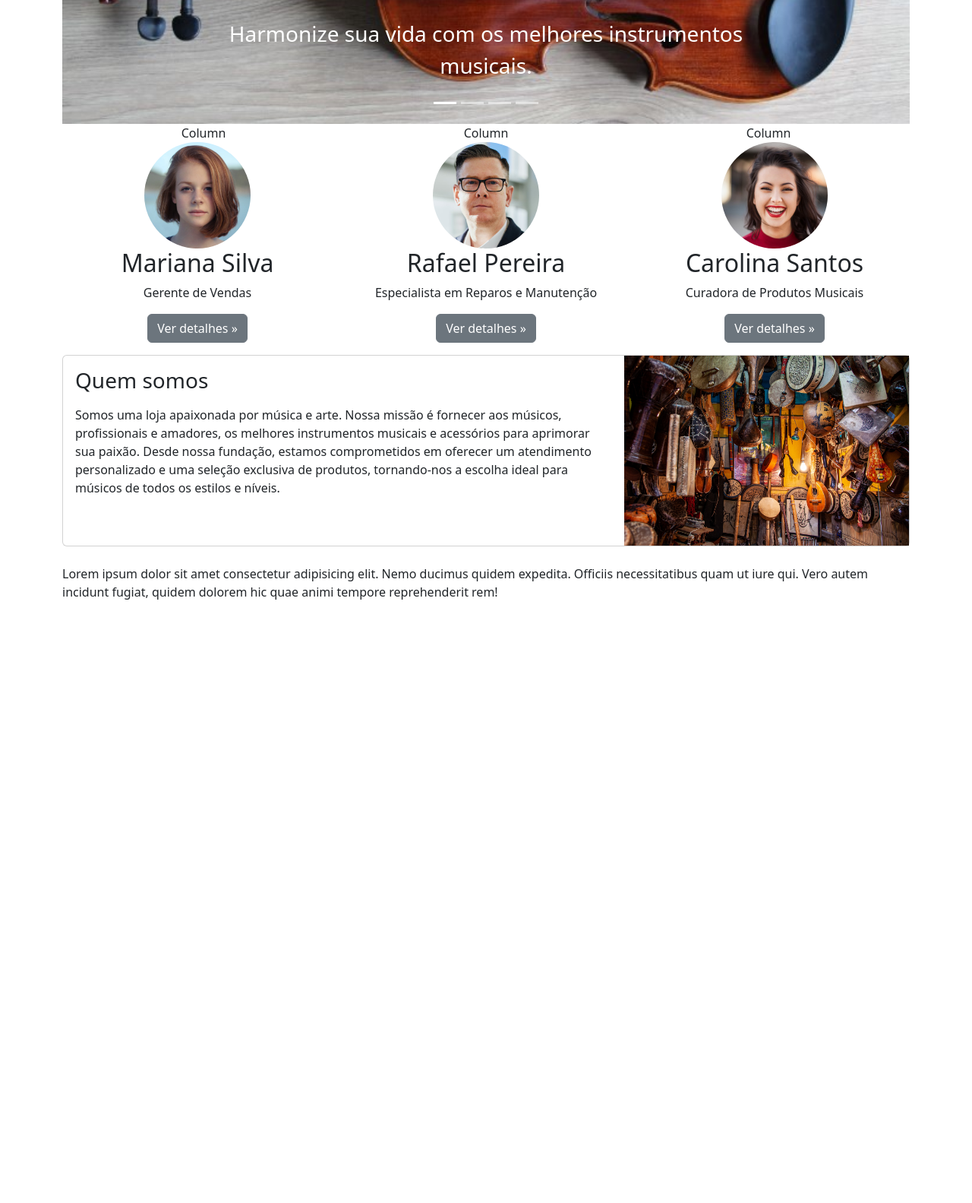
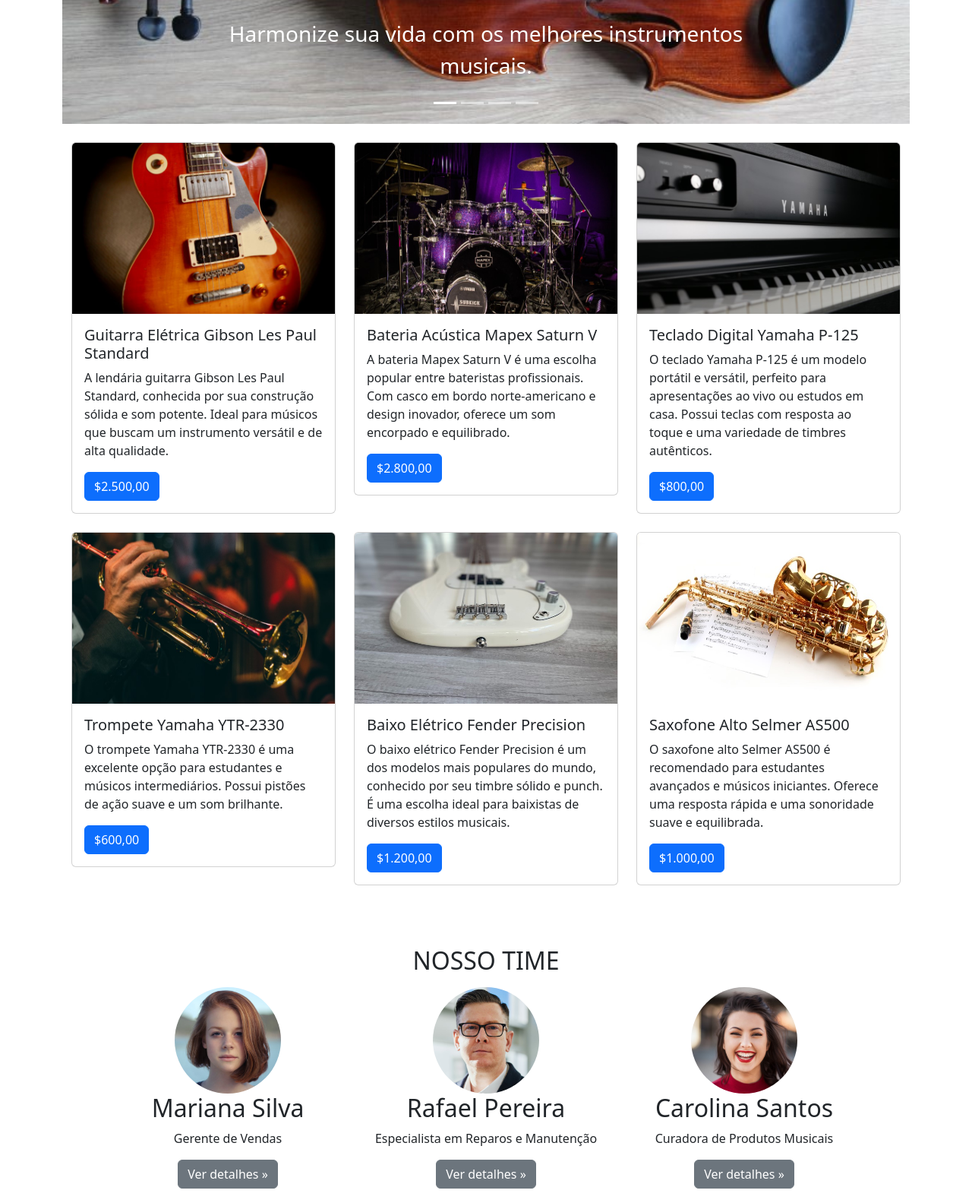
Before and after one commit to carlosdaniel-cyber/atividade-pratica-bootstrap, a plain HTML site: page index.html in a window 1280 px wide. Shown: the part 296-1879 px from the top of the page at 76% size. Before the commit the page ends 1103 px from the top, so only its background shows below. Drawn offline with nearby package versions, Linux system fonts and the light colour scheme.

Commit message:
Adiciona os produtos

```diff
--- a/index.html
+++ b/index.html
@@ -80,22 +80,91 @@
       </div>
 
       <!-- Produtos -->
-      <div id="produtos" class="container text-center">
-        <div class="row">
-          <div class="col">
-            Column
+      <div id="produtos" class="container mt-4">
+          <div class="row">
+            <div class="col-md-4">
+              <div class="card mb-4 box-shadow">
+                <img class="card-img-top" alt="Guitarra Elétrica Gibson Les Paul Standard" src="assets/gibson-guitar.jpg" data-holder-rendered="true" style="height: 225px; width: 100%; display: block;">
+                <div class="card-body">
+                  <h5 class="card-title">Guitarra Elétrica Gibson Les Paul Standard</h5>
+                  <p class="card-text">A lendária guitarra Gibson Les Paul Standard, conhecida por sua construção sólida e som potente. Ideal para músicos que buscam um instrumento versátil e de alta qualidade.</p>
+                  <div class="d-flex justify-content-between align-items-center">
+                    <a href="#" class="btn btn-primary">$2.500,00</a>
+                  </div>
+                </div>
+              </div>
+            </div>
+
+            <div class="col-md-4">
+              <div class="card mb-4 box-shadow">
+                <img class="card-img-top" alt="Bateria Acústica Mapex Saturn V" src="assets/drums.jpg" data-holder-rendered="true" style="height: 225px; width: 100%; display: block;">
+                <div class="card-body">
+                  <h5 class="card-title">Bateria Acústica Mapex Saturn V</h5>
+                  <p class="card-text"> A bateria Mapex Saturn V é uma escolha popular entre bateristas profissionais. Com casco em bordo norte-americano e design inovador, oferece um som encorpado e equilibrado.</p>
+                  <div class="d-flex justify-content-between align-items-center">
+                    <a href="#" class="btn btn-primary"> $2.800,00</a>
+                  </div>
+                </div>
+              </div>
+            </div>
+
+            <div class="col-md-4">
+              <div class="card mb-4 box-shadow">
+                <img class="card-img-top" alt="Teclado Digital Yamaha P-125" src="assets/keyboard.jpg" data-holder-rendered="true" style="height: 225px; width: 100%; display: block;">
+                <div class="card-body">
+                  <h5 class="card-title">Teclado Digital Yamaha P-125</h5>
+                  <p class="card-text">O teclado Yamaha P-125 é um modelo portátil e versátil, perfeito para apresentações ao vivo ou estudos em casa. Possui teclas com resposta ao toque e uma variedade de timbres autênticos.</p>
+                  <div class="d-flex justify-content-between align-items-center">
+                    <a href="#" class="btn btn-primary">$800,00</a>
+                  </div>
+                </div>
+              </div>
+            </div>
+
+            <div class="col-md-4">
+              <div class="card mb-4 box-shadow">
+                <img class="card-img-top" alt="Trompete Yamaha YTR-2330" src="assets/trompete.jpg" data-holder-rendered="true" style="height: 225px; width: 100%; display: block;">
+                <div class="card-body">
+                  <h5 class="card-title">Trompete Yamaha YTR-2330</h5>
+                  <p class="card-text">O trompete Yamaha YTR-2330 é uma excelente opção para estudantes e músicos intermediários. Possui pistões de ação suave e um som brilhante.</p>
+                  <div class="d-flex justify-content-between align-items-center">
+                    <a href="#" class="btn btn-primary">$600,00</a>
+                  </div>
+                </div>
+              </div>
+            </div>
+
+            <div class="col-md-4">
+              <div class="card mb-4 box-shadow">
+                <img class="card-img-top" alt="Baixo Elétrico Fender Precision" src="assets/bass.jpg" data-holder-rendered="true" style="height: 225px; width: 100%; display: block;">
+                <div class="card-body">
+                  <h5 class="card-title">Baixo Elétrico Fender Precision</h5>
+                  <p class="card-text">O baixo elétrico Fender Precision é um dos modelos mais populares do mundo, conhecido por seu timbre sólido e punch. É uma escolha ideal para baixistas de diversos estilos musicais.</p>
+                  <div class="d-flex justify-content-between align-items-center">
+                    <a href="#" class="btn btn-primary">$1.200,00</a>
+                  </div>
+                </div>
+              </div>
+            </div>
+
+            <div class="col-md-4">
+              <div class="card mb-4 box-shadow">
+                <img class="card-img-top" alt="Saxofone Alto Selmer AS500" src="assets/saxofone.jpg" data-holder-rendered="true" style="height: 225px; width: 100%; display: block;">
+                <div class="card-body">
+                  <h5 class="card-title">Saxofone Alto Selmer AS500</h5>
+                  <p class="card-text">O saxofone alto Selmer AS500 é recomendado para estudantes avançados e músicos iniciantes. Oferece uma resposta rápida e uma sonoridade suave e equilibrada.</p>
+                  <div class="d-flex justify-content-between align-items-center">
+                    <a href="#" class="btn btn-primary">$1.000,00</a>
+                  </div>
+                </div>
+              </div>
+            </div>
           </div>
-          <div class="col">
-            Column
-          </div>
-          <div class="col">
-            Column
-          </div>
-        </div>
       </div>
 
       <!-- Nosso time -->
-      <div id="nosso-time" class="row">
+      <div id="nosso-time" class="row m-5">
+        <h2 class="text-center p-2">NOSSO TIME</h2>
         <div class="col-lg-4 text-center">
           <img class="rounded-circle" src="assets/woman1.jpg" alt="Generic placeholder image" width="140" height="140">
           <h2>Mariana Silva</h2>
@@ -117,7 +186,7 @@
       </div>
 
       <!-- Quem somos -->
-      <div class="card flex-md-row mb-4 box-shadow h-md-250">
+      <div id="quem-somos" class="card flex-md-row mb-4 box-shadow h-md-250">
         <div class="card-body d-flex flex-column align-items-start">
           <h3 class="mb-0">
             <p class="text-dark">Quem somos</p>
```
Also changed, not shown: assets/bass.jpg (added), assets/drums.jpg (added), assets/gibson-guitar.jpg (added), assets/keyboard.jpg (added), assets/saxofone.jpg (added), assets/trompete.jpg (added).
